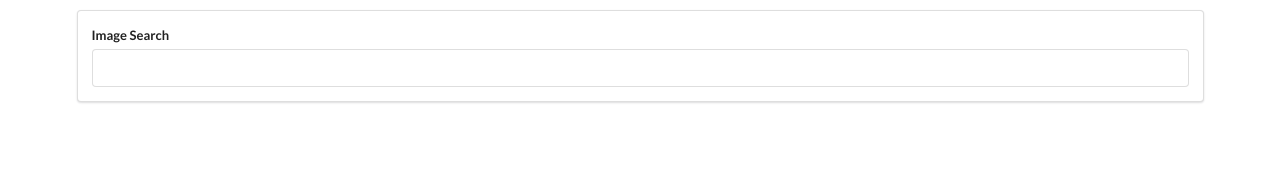
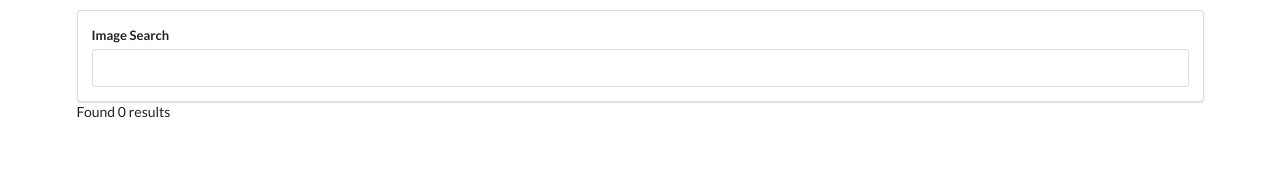
Before and after one commit to sberkaye/React-Examples, a React (Create React App) app in the folder pics/: page / in a window 1280 px wide. Shown: the top 172 px of the page. Built offline with nearby package versions, Linux system fonts and the light colour scheme.

Commit message:
Using setState after async/await

```diff
--- a/pics/src/components/App.js
+++ b/pics/src/components/App.js
@@ -5,6 +5,7 @@ import SearchBar from "./SearchBar";
 const API_KEY = "xu0R1waxPFepszw9ckdudoIur4YnG7lo2QlpB-n-Tjk";
 
 class App extends React.Component {
+  state = { images: [] };
   handleSubmitSearch = async (term) => {
     const response = await axios.get("https://api.unsplash.com/search/photos", {
       params: { query: term },
@@ -14,12 +15,14 @@ class App extends React.Component {
     });
 
     console.log(response.data.results);
+    this.setState({ images: response.data.results });
   };
 
   render() {
     return (
       <div className="ui container" style={{ marginTop: "10px" }}>
         <SearchBar onSubmit={this.handleSubmitSearch} />
+        Found {this.state.images.length} results
       </div>
     );
   }
```
